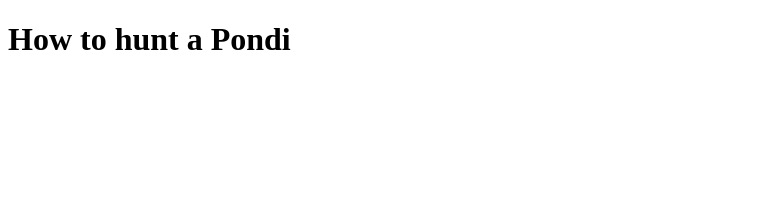
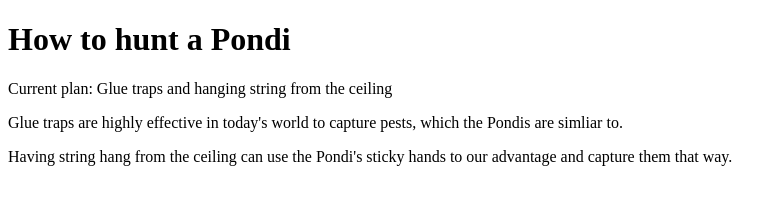
Before and after one commit to Spoghti/Resources-1, a plain HTML site: page index.html in a window 1280 px wide. Shown: the whole page, without its empty margins (0-783 px from the left). Drawn offline with Linux system fonts and the light colour scheme.

Commit message:
Version 2

```diff
--- a/index.html
+++ b/index.html
@@ -2,5 +2,9 @@
 <html>
 <head></head>
 <h1>How to hunt a Pondi</h1>
-<Body></Body>
+<Body>
+  <p>Current plan: Glue traps and hanging string from the ceiling</p>
+  <p>Glue traps are highly effective in today's world to capture pests, which the Pondis are simliar to.</p>
+  <p>Having string hang from the ceiling can use the Pondi's sticky hands to our advantage and capture them that way.</p>
+</Body>
 </html>
```
